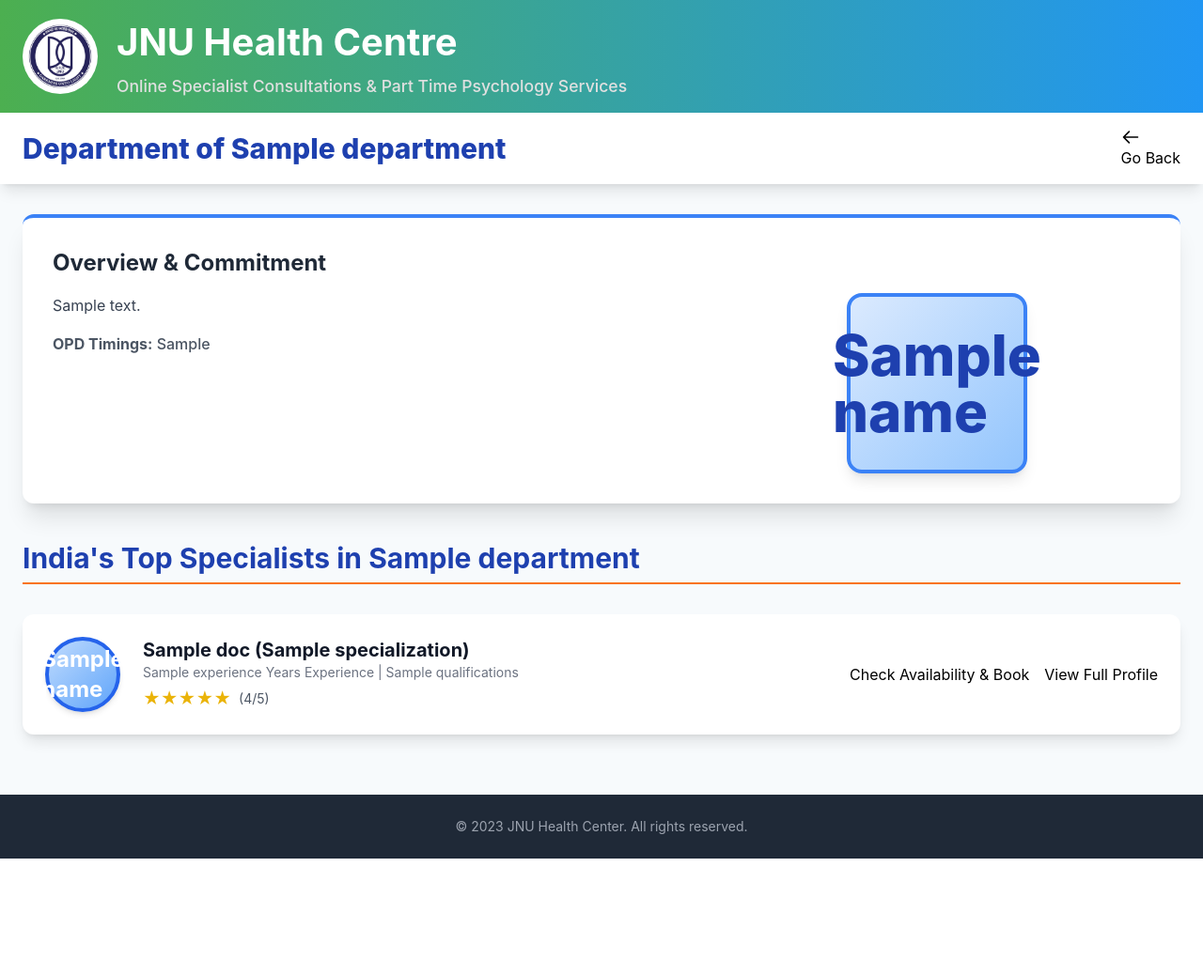
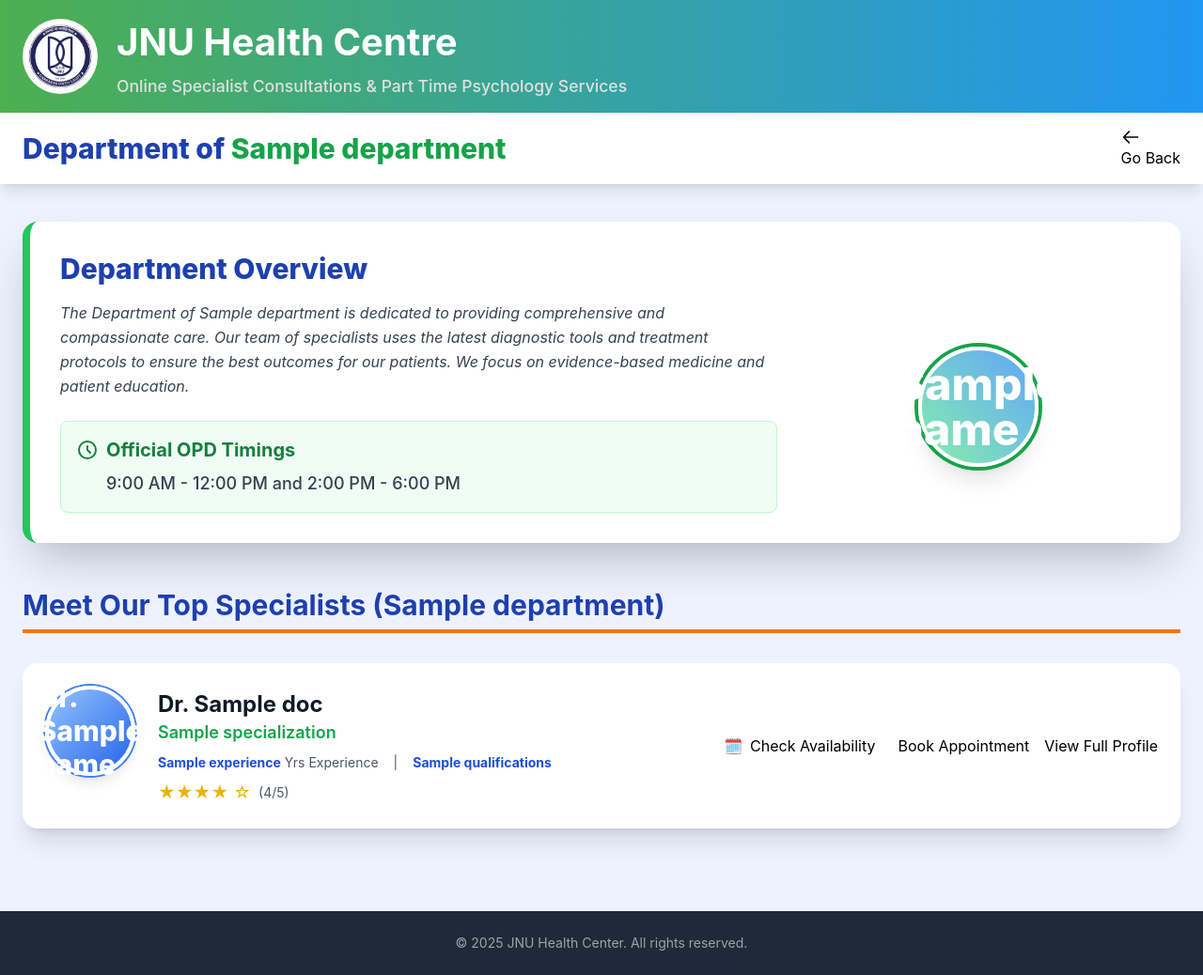
Before and after one commit to hackesh8218/JNU-Health-Center, a Python web app: template templates/doctor_dept.html in a window 1280 px wide. Shown: the whole page at 94% size. Before the commit the page ends 914 px from the top, so only its background shows below. Run offline with Jinja, Linux system fonts and the light colour scheme; the template is opened without the code that fills it: most values are stand-ins (such as "Sample title", 1, 10 or a date in 2020); some libraries are stand-ins or nearby versions.

Commit message:
Department information

```diff
--- a/application/controllers.py
+++ b/application/controllers.py
@@ -399,12 +399,12 @@
     # Optional: prevent others from canceling others' appointments
     if appointment.user_id != user_id:
         flash("Unauthorized access", "danger")
-        return redirect("/doctor-dash")
+        return redirect("/patient-dash")
 
     db.session.delete(appointment)
     db.session.commit()
     flash("Appointment cancelled successfully!", "success")
-    return redirect("/doctor-dash")  # or wherever your list page is
+    return redirect("/patient-dash")  # or wherever your list page is
 
 @app.route("/add_department", methods=["GET", "POST"])
 def add_department():
--- a/templates/doctor_dept.html
+++ b/templates/doctor_dept.html
@@ -3,29 +3,31 @@
 <head>
     <meta charset="UTF-8">
     <meta name="viewport" content="width=device-width, initial-scale=1.0">
-    <title>JNU Health Center- Department Doctors</title>
+    <title>JNU Health Center - {{ department.name }} Specialists</title>
     <!-- Load Tailwind CSS -->
     <script src="https://cdn.tailwindcss.com"></script>
 
     <style>
-        body {
-            font-family: 'Inter', sans-serif;
-            background-color: #f7fafc;
+        /* Custom Styles for Modern Aesthetic */
+        body { font-family: 'Inter', sans-serif; background-color: #eef2ff; }
+
+        /* Themed Header */
+        .header-bg {
+            background-image: linear-gradient(to right, #10b981, #3b82f6); /* Green-Blue Gradient */
+            height: 120px;
+            display: flex;
+            align-items: center;
+            padding: 0 24px;
         }
+
+        /* Stylish Buttons - VIBRANT AND RESPONSIVE STYLING */
         .btn-back {
-            @apply bg-orange-500 text-white font-semibold px-4 py-2 rounded-lg
-            hover:bg-orange-600 transition-colors duration-200 shadow-md flex items-center space-x-2;
+            /* Back button: Enhanced color transition and scale effect */
+            @apply bg-transparent text-white font-semibold px-4 py-2 rounded-full border-2 border-white
+            hover:bg-green-100 hover:text-green-700 transition-all duration-300 shadow-xl flex items-center space-x-2
+            focus:outline-none focus:ring-4 focus:ring-white focus:ring-opacity-70 transform hover:scale-105;
         }
-        .btn-check-avail {
-            @apply bg-blue-600 text-white font-semibold px-3 py-1 text-sm rounded-lg
-            hover:bg-blue-700 transition-all duration-200;
-        }
-        .btn-view-details {
-            @apply bg-gray-200 text-gray-700 font-semibold px-3 py-1 text-sm rounded-lg
-            hover:bg-gray-300 transition-all duration-200;
-        }
-        /* Header specific styles to mimic the image */
-        .header-bg {
+                .header-bg {
             background-image: linear-gradient(to right, #4CAF50, #2196F3);
             background-size: cover;
             background-position: center;
@@ -52,66 +54,95 @@
             color: #e0e0e0;
             font-weight: 500;
         }
+        .btn-book {
+            /* Primary action (Book): Deep blue with intense shadow and scale */
+            @apply bg-blue-600 text-white font-bold px-5 py-2 text-sm rounded-lg shadow-2xl shadow-blue-400/50
+            hover:bg-blue-700 transform hover:scale-110 transition-all duration-300 ease-in-out
+            focus:outline-none focus:ring-4 focus:ring-blue-500 focus:ring-opacity-70;
+        }
+        .btn-view {
+            /* Secondary action (View Profile): Vibrant Orange for contrast, subtle shadow */
+            @apply bg-orange-500 text-white font-semibold px-4 py-2 text-sm rounded-lg shadow-xl shadow-orange-300/50 border border-orange-600
+            hover:bg-orange-600 transform hover:scale-105 transition-all duration-300
+            focus:outline-none focus:ring-4 focus:ring-orange-400 focus:ring-opacity-70;
+        }
+
+        /* Doctor Card Animation */
+        .doctor-card:hover {
+            transform: translateY(-4px);
+            box-shadow: 0 10px 20px rgba(0, 0, 0, 0.15); /* Slightly deeper shadow */
+        }
+
     </style>
 </head>
 <body class="min-h-screen flex flex-col">
 
-    <!-- 1. Header -->
-     <header class="header-bg shadow-md">
+    <!-- 1. JNU Header (Consistent Branding) -->
+    <header class="header-bg shadow-md">
         <div class="container mx-auto flex items-center">
-            <img src="/static/uploads/JNUlogo.jpeg" alt="JNU Logo" class="header-logo" />
+            <img src="/static/uploads/JNUlogo.jpeg" alt="JNU Logo" class="header-logo rounded-full" />
             <div class="header-text">
                 <h1>JNU Health Centre</h1>
                 <p>Online Specialist Consultations & Part Time Psychology Services</p>
             </div>
         </div>
     </header>
+
+    <!-- 2. Main Navigation Header -->
     <header class="bg-white shadow-lg sticky top-0 z-20">
         <div class="container mx-auto px-6 py-4 flex justify-between items-center">
-
             <div class="flex items-center space-x-3">
                 <h1 class="text-3xl font-extrabold text-blue-800">
-                    Department of {{ department.name }}
+                    Department of <span class="text-green-600">{{ department.name }}</span>
                 </h1>
             </div>
-
-            <a href="/patient-dash" class="btn-back">
-                <svg xmlns="http://www.w3.org/2000/svg" class="h-5 w-5" fill="none"
-                     viewBox="0 0 24 24" stroke="currentColor" stroke-width="2">
-                    <path stroke-linecap="round" stroke-linejoin="round"
-                          d="M10 19l-7-7m0 0l7-7m-7 7h18" />
+            <!-- Back Button -->
+            <a href="{{ url_for('patient_dash') }}" class="btn-back">
+                <svg xmlns="http://www.w3.org/2000/svg" class="h-5 w-5" fill="none" viewBox="0 0 24 24" stroke="currentColor" stroke-width="2">
+                    <path stroke-linecap="round" stroke-linejoin="round" d="M10 19l-7-7m0 0l7-7m-7 7h18" />
                 </svg>
                 <span>Go Back</span>
             </a>
         </div>
     </header>
 
-    <!-- 2. Main -->
-    <main class="flex-grow container mx-auto px-6 py-8">
+    <!-- 3. Main Content -->
+    <main class="flex-grow container mx-auto px-6 py-10">
 
-        <!-- Department Overview -->
-        <div class="bg-white p-8 rounded-xl shadow-xl mb-10 border-t-4 border-blue-500">
+        <!-- Department Overview Card (Enhanced Design) -->
+        <div class="bg-white p-8 rounded-2xl shadow-2xl mb-12 border-l-8 border-green-500 transform hover:shadow-3xl transition duration-300">
 
-            <h2 class="text-2xl font-bold text-gray-800 mb-4">Overview & Commitment</h2>
+            <h2 class="text-3xl font-extrabold text-blue-800 mb-4">Department Overview</h2>
 
-            <div class="md:flex md:space-x-8">
+            <div class="grid md:grid-cols-3 gap-8 items-center">
 
                 <!-- Description -->
-                <div class="md:w-3/5">
-                    <p class="text-gray-700 leading-relaxed mb-4">
-                        {{ department.description }}
+                <div class="md:col-span-2">
+                    <!-- Auto-generated content Placeholder -->
+                    <p class="text-gray-700 leading-relaxed mb-4 italic">
+                        The Department of {{ department.name }} is dedicated to providing comprehensive and compassionate care. Our team of specialists uses the latest diagnostic tools and treatment protocols to ensure the best outcomes for our patients. We focus on evidence-based medicine and patient education.
                     </p>
 
-                    <p class="text-gray-600 font-medium">
-                        <b>OPD Timings:</b> {{ department.opd_timings }}
-                    </p>
+                    <!-- Enhanced OPD Timing Section -->
+                    <div class="p-4 bg-green-50 rounded-lg border border-green-200 mt-6">
+                        <h4 class="text-xl font-bold text-green-700 mb-2 flex items-center">
+                            <svg xmlns="http://www.w3.org/2000/svg" class="h-6 w-6 mr-2" fill="none" viewBox="0 0 24 24" stroke="currentColor" stroke-width="2">
+                                <path stroke-linecap="round" stroke-linejoin="round" d="M12 8v4l3 3m6-3a9 9 0 11-18 0 9 9 0 0118 0z" />
+                            </svg>
+                            Official OPD Timings
+                        </h4>
+                        <!-- UPDATED: Hardcoded timing as requested -->
+                        <p class="text-lg text-gray-700 font-medium ml-8">
+                            9:00 AM - 12:00 PM and 2:00 PM - 6:00 PM
+                        </p>
+                    </div>
                 </div>
 
-                <!-- ✨ Medical-Themed Department Initial Box (No Image) -->
-                <div class="md:w-2/5 mt-6 md:mt-0 flex justify-center items-center">
-                    <div class="w-48 h-48 rounded-2xl shadow-lg flex items-center justify-center
-                                bg-gradient-to-br from-blue-100 to-blue-300 border-4 border-blue-500">
-                        <span class="text-6xl font-extrabold text-blue-800">
+                <!-- Initial Badge -->
+                <div class="md:col-span-1 flex justify-center">
+                    <div class="w-32 h-32 rounded-full shadow-xl flex items-center justify-center
+                                 bg-gradient-to-tr from-green-300 to-blue-400 border-4 border-white ring-4 ring-green-600">
+                        <span class="text-5xl font-extrabold text-white">
                             {{ department.name[0] }}
                         </span>
                     </div>
@@ -121,57 +152,73 @@
         </div>
 
         <!-- Doctors Section -->
-        <h3 class="text-3xl font-bold text-blue-800 mb-8 border-b-2 border-orange-500 pb-2">
-            India's Top Specialists in {{ department.name }}
+        <h3 class="text-3xl font-bold text-blue-800 mb-8 border-b-4 border-orange-500 pb-2">
+            Meet Our Top Specialists ({{ department.name }})
         </h3>
 
         <div class="space-y-6">
 
             {% for doc in doctors %}
-            <div class="bg-white p-6 rounded-xl shadow-lg flex flex-col md:flex-row
-                        items-center transition-shadow hover:shadow-xl duration-300">
+            <div class="bg-white p-6 rounded-2xl shadow-xl flex flex-col md:flex-row doctor-card
+                        items-center transition duration-300">
 
-                <div class="md:w-3/5 flex items-center space-x-6">
+                <div class="md:w-3/5 flex items-start space-x-6 w-full">
 
-                    <!-- ✨ Doctor Initial Medical Badge (No Image) -->
-                    <div class="h-20 w-20 rounded-full flex items-center justify-center
-                                bg-gradient-to-br from-blue-200 to-blue-400
-                                border-4 border-blue-600 shadow-md">
-                        <span class="text-2xl font-bold text-white">
-                            {{ doc.name[0] }}
+                    <!-- Doctor Profile Initial -->
+                    <div class="flex-shrink-0 h-24 w-24 rounded-full flex items-center justify-center
+                                 bg-gradient-to-br from-blue-300 to-blue-600
+                                 border-4 border-white ring-2 ring-blue-500 shadow-lg">
+                        <span class="text-3xl font-extrabold text-white">
+                            Dr. {{ doc.name[0] }}
                         </span>
                     </div>
 
-                    <div>
-                        <h4 class="text-xl font-bold text-gray-900">
-                            {{ doc.name }} ({{ doc.specialization }})
+                    <div class="flex-grow pt-1">
+                        <h4 class="text-2xl font-bold text-gray-900">
+                            Dr. {{ doc.name }}
                         </h4>
-
-                        <p class="text-sm text-gray-500">
-                            {{ doc.experience }} Years Experience |
-                            {{ doc.qualifications }}
+                        <p class="text-lg text-green-600 font-semibold mb-2">
+                            {{ doc.specialization }}
                         </p>
 
-                        <div class="flex items-center mt-1 text-yellow-500 text-lg">
-                            ★★★★★
-                            <span class="text-sm text-gray-600 ml-2">
-                                ({{ doc.rating }}/5)
+                        <div class="flex items-center text-sm text-gray-600 space-x-4">
+                            <span>
+                                <strong class="text-blue-700">{{ doc.experience }}</strong> Yrs Experience
                             </span>
+                            <span>|</span>
+                            <span>
+                                <strong class="text-blue-700">{{ doc.qualifications }}</strong>
+                            </span>
+                        </div>
+
+                        <!-- Rating Display -->
+                        <div class="flex items-center mt-2">
+                            <span class="text-lg text-yellow-500">
+                                <!-- FIX: Use default(0) to handle null or missing ratings safely -->
+                                {% set rounded_rating = (doc.rating | default(0) | round | int) %}
+                                {% for i in range(rounded_rating) %}★{% endfor %}
+                                {% for i in range(5 - rounded_rating) %}☆{% endfor %}
+                            </span>
+                            <span class="text-sm text-gray-600 ml-2">({{ doc.rating | default("N/A") }}/5)</span>
                         </div>
                     </div>
                 </div>
 
                 <!-- Buttons -->
-                <div class="md:w-2/5 mt-4 md:mt-0 flex flex-col md:flex-row
+                <div class="md:w-2/5 mt-6 md:mt-0 flex flex-col md:flex-row
                             md:justify-end items-center space-y-3 md:space-y-0 md:space-x-4 w-full">
 
-                    <a href="/doctor-avail?doctor_id={{ doc.doctor_id }}"
-                       class="btn-check-avail w-full md:w-auto text-center">
-                        Check Availability & Book
+                    <a href="{{ url_for('doctor_avail', doctor_id=doc.doctor_id) }}"
+                       class="btn-book  w-full md:w-auto text-center">
+                        <span class="mr-2">🗓️</span>Check Availability
+                    </a>
+                    <a href="{{ url_for('new_appointment', doctor_id=doc.doctor_id) }}"
+                       class="btn-book  w-full md:w-auto text-center">
+                        <span class="mr-2"></span>Book Appointment
                     </a>
 
-                    <a href="/doctor-profile?doctor_id={{ doc.doctor_id }}"
-                       class="btn-view-details w-full md:w-auto text-center">
+                    <a href="{{ url_for('doctor_profile', doctor_id=doc.doctor_id) }}"
+                       class="btn-view w-full md:w-auto text-center">
                         View Full Profile
                     </a>
                 </div>
@@ -180,18 +227,21 @@
             {% endfor %}
 
             {% if doctors|length == 0 %}
-            <p class="text-gray-600 text-center text-lg py-10">
-                No doctors available in this department at the moment.
-            </p>
+            <div class="bg-white p-8 rounded-xl shadow-lg mt-10">
+                <p class="text-gray-600 text-center text-xl py-8">
+                    😔 No specialists are currently listed in the Department of {{ department.name }}.
+                </p>
+            </div>
             {% endif %}
 
         </div>
 
     </main>
 
-    <footer class="bg-gray-800 text-white py-6 mt-8">
+    <!-- 4. Footer -->
+    <footer class="bg-gray-800 text-white py-6 mt-12">
         <div class="container mx-auto px-6 text-center text-sm text-gray-400">
-            &copy; 2023 JNU Health Center. All rights reserved.
+            &copy; 2025 JNU Health Center. All rights reserved.
         </div>
     </footer>
 
--- a/templates/patient_dash.html
+++ b/templates/patient_dash.html
@@ -63,9 +63,7 @@
     <header class="bg-white shadow-lg sticky top-0 z-20">
         <div class="container mx-auto px-6 py-4 flex justify-between items-center">
 
-            <!-- Sanjeevani Logo & Title -->
             <div class="flex items-center space-x-3">
-                <!-- Sanjeevani Logo SVG -->
                 <svg width="32" height="32" viewBox="0 0 24 24" fill="none" xmlns="http://www.w3.org/2000/svg">
                     <path d="M12 2C6.47715 2 2 6.47715 2 12C2 17.5228 6.47715 22 12 22C17.5228 22 22 17.5228 22 12C22 6.47715 17.5228 2 12 2Z" fill="#3B82F6"/>
                     <path d="M12 18C15.3137 18 18 15.3137 18 12C18 8.68629 15.3137 6 12 6C8.68629 6 6 8.68629 6 12C6 15.3137 8.68629 18 12 18Z" fill="#F97316"/>
@@ -242,7 +240,7 @@
                 <!-- Sample AI Message -->
                 <div class="flex justify-start">
                     <div class="bg-gray-200 text-gray-800 p-2 rounded-lg max-w-xs">
-                        Hello! I'm your Sanjeevani Health Assistant. How can I help you today?
+                        Hello! I'm you Health Assistant. How can I help you today?
                     </div>
                 </div>
                 <!-- Sample User Message -->
@@ -268,7 +266,7 @@
     <!-- 4. Footer (Consistent with other pages) -->
     <footer class="bg-gray-800 text-white py-6 mt-8">
         <div class="container mx-auto px-6 text-center text-sm text-gray-400">
-            &copy; 2023 Sanjeevani Hospital Management. All rights reserved. | Patient Portal
+            &copy; 2025 JNU Health Center. All rights reserved. | Patient Portal
         </div>
     </footer>
 
```
